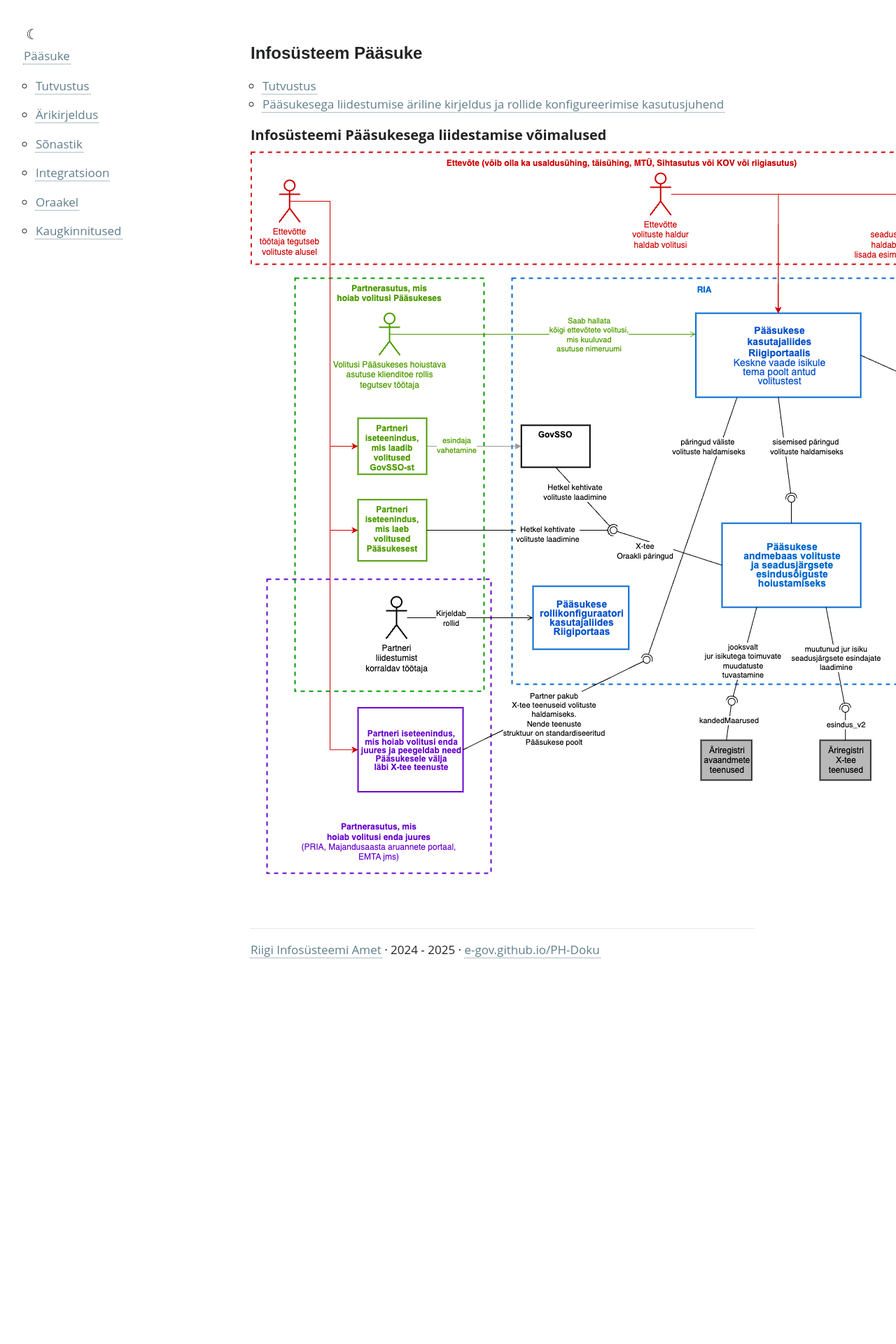
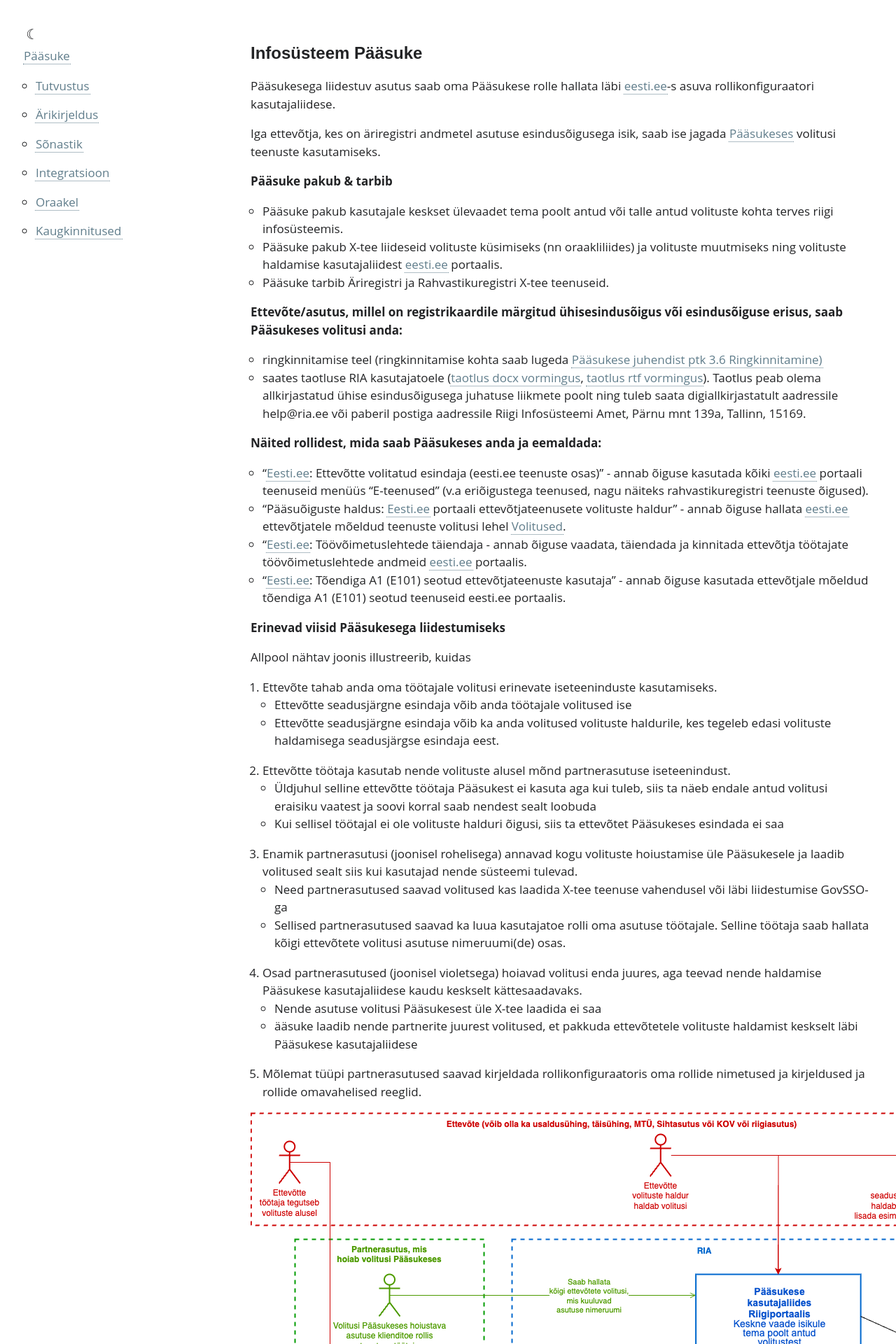
Before and after one commit to e-gov/PH-Doku, a Jekyll site: the page built from Kirjeldus.md, in a window 1280 px wide. Shown: the top 1920 px of the page at 70% size. Built offline with Jekyll 4.4.1, drawn with Linux system fonts in a browser that asks for light colours; our own code applies the rules of GitHub Pages for plain Markdown files; some of the changed text lies outside the part shown.

Commit message:
kirjeldus

```diff
--- a/Kirjeldus.md
+++ b/Kirjeldus.md
@@ -3,8 +3,51 @@ permalink: Kirjeldus
 ---
 
 # Infosüsteem Pääsuke
-* [Tutvustus](https://www.ria.ee/riigi-infosusteem/kesksed-platvormid-avalike-e-teenuste-pakkumiseks/paasuke)
-* [Pääsukesega liidestumise äriline kirjeldus ja rollide konfigureerimise kasutusjuhend](https://e-gov.github.io/PH-Doku/files/rollide_konfigureerimine_v011.pdf)
 
-## Infosüsteemi Pääsukesega liidestamise võimalused
+
+Pääsukesega liidestuv asutus saab oma Pääsukese rolle hallata läbi [eesti.ee](http://eesti.ee/)-s asuva rollikonfiguraatori kasutajaliidese.
+
+Iga ettevõtja, kes on äriregistri andmetel asutuse esindusõigusega isik, saab ise jagada [Pääsukeses](https://www.eesti.ee/volitused/et) volitusi teenuste kasutamiseks.
+
+**Pääsuke pakub & tarbib**
+* Pääsuke pakub kasutajale keskset ülevaadet tema poolt antud või talle antud volituste kohta terves riigi infosüsteemis.
+* Pääsuke pakub X-tee liideseid volituste küsimiseks (nn oraakliliides) ja volituste muutmiseks ning volituste haldamise kasutajaliidest [eesti.ee](http://eesti.ee/) portaalis.
+* Pääsuke tarbib Äriregistri ja Rahvastikuregistri X-tee teenuseid.
+
+**Ettevõte/asutus, millel on registrikaardile märgitud ühisesindusõigus või esindusõiguse erisus, saab Pääsukeses volitusi anda:**
+
+* ringkinnitamise teel (ringkinnitamise kohta saab lugeda [Pääsukese juhendist ptk 3.6 Ringkinnitamine)](https://www.eesti.ee/static/files/Volituste_juhend_EE.pdf)
+* saates taotluse RIA kasutajatoele ([taotlus docx vormingus](https://www.eesti.ee/static/files/volituste_taotlus.docx), [taotlus rtf vormingus](https://www.eesti.ee/static/files/volituste_taotlus.rtf)). Taotlus peab olema allkirjastatud ühise esindusõigusega juhatuse liikmete poolt ning tuleb saata digiallkirjastatult aadressile help@ria.ee või paberil postiga aadressile Riigi Infosüsteemi Amet, Pärnu mnt 139a, Tallinn, 15169.
+
+**Näited rollidest, mida saab Pääsukeses anda ja eemaldada:**
+
+* "[Eesti.ee](http://eesti.ee/): Ettevõtte volitatud esindaja (eesti.ee teenuste osas)" - annab õiguse kasutada kõiki [eesti.ee](http://eesti.ee/) portaali teenuseid menüüs "E-teenused" (v.a eriõigustega teenused, nagu näiteks rahvastikuregistri teenuste õigused).
+* "Pääsuõiguste haldus: [Eesti.ee](http://eesti.ee/) portaali ettevõtjateenusete volituste haldur" - annab õiguse hallata [eesti.ee](http://eesti.ee/) ettevõtjatele mõeldud teenuste volitusi lehel [Volitused](https://www.eesti.ee/volitused/et).
+* "[Eesti.ee](http://eesti.ee/): Töövõimetuslehtede täiendaja - annab õiguse vaadata, täiendada ja kinnitada ettevõtja töötajate töövõimetuslehtede andmeid [eesti.ee](http://eesti.ee/) portaalis.
+* "[Eesti.ee](http://eesti.ee/): Tõendiga A1 (E101) seotud ettevõtjateenuste kasutaja" - annab õiguse kasutada ettevõtjale mõeldud tõendiga A1 (E101) seotud teenuseid eesti.ee portaalis.
+
+**Erinevad viisid Pääsukesega liidestumiseks**
+
+ Allpool nähtav joonis illustreerib, kuidas
+
+1. Ettevõte tahab anda oma töötajale volitusi erinevate iseteeninduste kasutamiseks.
+    * Ettevõtte seadusjärgne esindaja võib anda töötajale volitused ise
+    * Ettevõtte seadusjärgne esindaja võib ka anda volitused volituste haldurile, kes tegeleb edasi volituste haldamisega seadusjärgse esindaja eest.
+2. Ettevõtte töötaja kasutab nende volituste alusel mõnd partnerasutuse iseteenindust.
+    * Üldjuhul selline ettevõtte töötaja Pääsukest ei kasuta aga kui tuleb, siis ta näeb endale antud volitusi eraisiku vaatest ja soovi korral saab nendest sealt loobuda
+    * Kui sellisel töötajal ei ole volituste halduri õigusi, siis ta ettevõtet Pääsukeses esindada ei saa
+3. Enamik partnerasutusi (joonisel rohelisega) annavad kogu volituste hoiustamise üle Pääsukesele ja laadib volitused sealt siis kui kasutajad nende süsteemi tulevad.
+    * Need partnerasutused saavad volitused kas laadida X-tee teenuse vahendusel või läbi liidestumise GovSSO-ga
+    * Sellised partnerasutused saavad ka luua kasutajatoe rolli oma asutuse töötajale. Selline töötaja saab hallata kõigi ettevõtete volitusi asutuse nimeruumi(de) osas.
+4. Osad partnerasutused (joonisel violetsega) hoiavad volitusi enda juures, aga teevad nende haldamise Pääsukese kasutajaliidese kaudu keskselt kättesaadavaks.
+    * Nende asutuse volitusi Pääsukesest üle X-tee laadida ei saa
+    * ääsuke laadib nende partnerite juurest volitused, et pakkuda ettevõtetele volituste haldamist keskselt läbi Pääsukese kasutajaliidese
+5. Mõlemat tüüpi partnerasutused saavad kirjeldada rollikonfiguraatoris oma rollide nimetused ja kirjeldused ja rollide omavahelised reeglid.
+
 <img src='img/pohijoonis.png' width='1062' height="1036" alt="Pääsukese joonis"/>
+
+Pääsukeses volitusi hoiustav volituse omanik saab neid hallata Pääsukeses.
+Väljaspool Pääsukest volitusi hoiustatavate volituste omanik saab seda teha nii Pääsukese rollikonfiguraatoris kui ka oma süsteemis.  Selliste volituste halduri analoog on nn "Symlink" volitus. Kui kasutajal tuvastatakse alusrolli olemasolu, siis see lisatakse kasutajale automaatselt Pääsukese poolt ja seda salvestatakse Pääsukese poolel kuni 7 päeva. Selle kohta täpsemalt saab lugeda (LINK teisele lehele)
+
+Rollide haldamine leiab aset toodang-keskkonnas, aga esmalt on võimalik muudatused paigaldada toogangueelsesse keskkonda Stage, mis asub [stage.eesti.ee](http://stage.eesti.ee/)'s ja kuhu RIA annab teistele asutustele ligipääsu taotluse alusel.
+Uuele liidestujale peab RIA esmalt looma rollipaki ja liidestuva asutuse juht peab andma oma asutuse töötajatele volituse kasutada Pääsukese Rollikonfiguraatori toodangkeskkonna kasutajaliidest.
```
